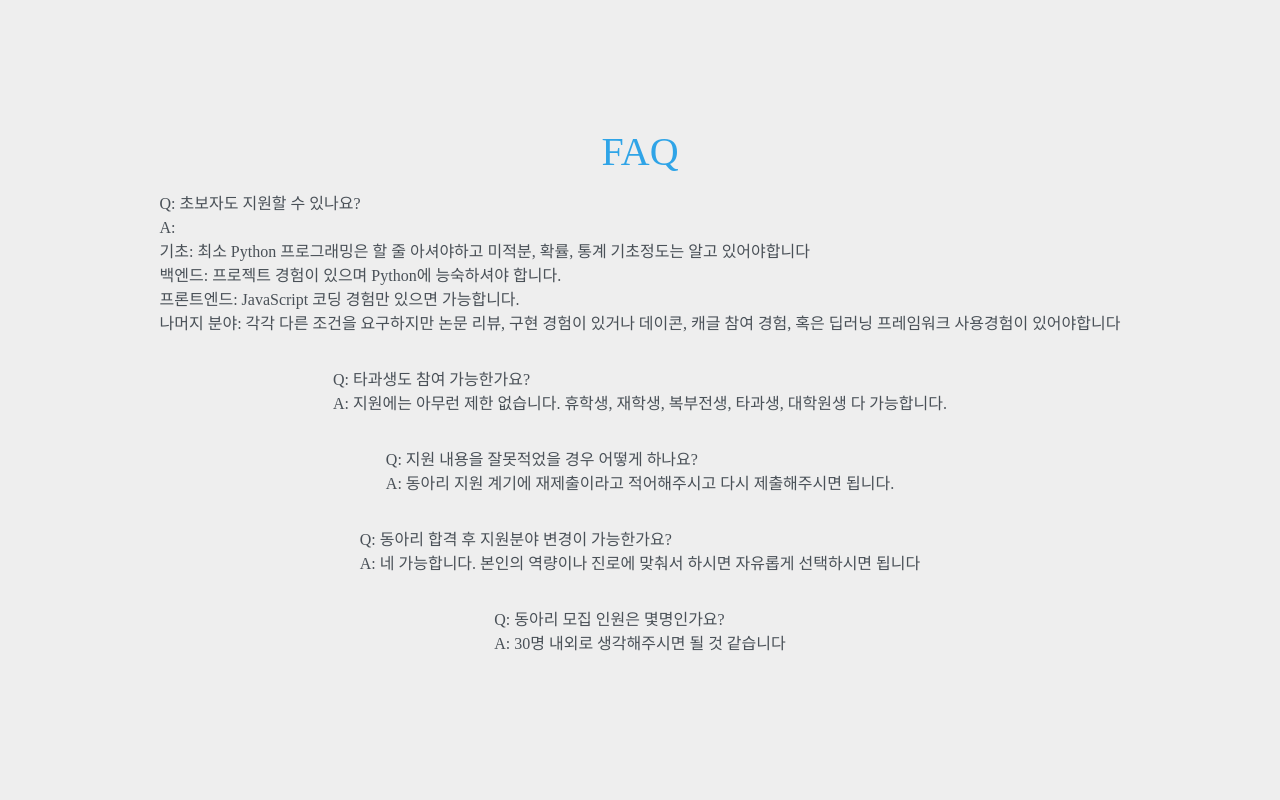
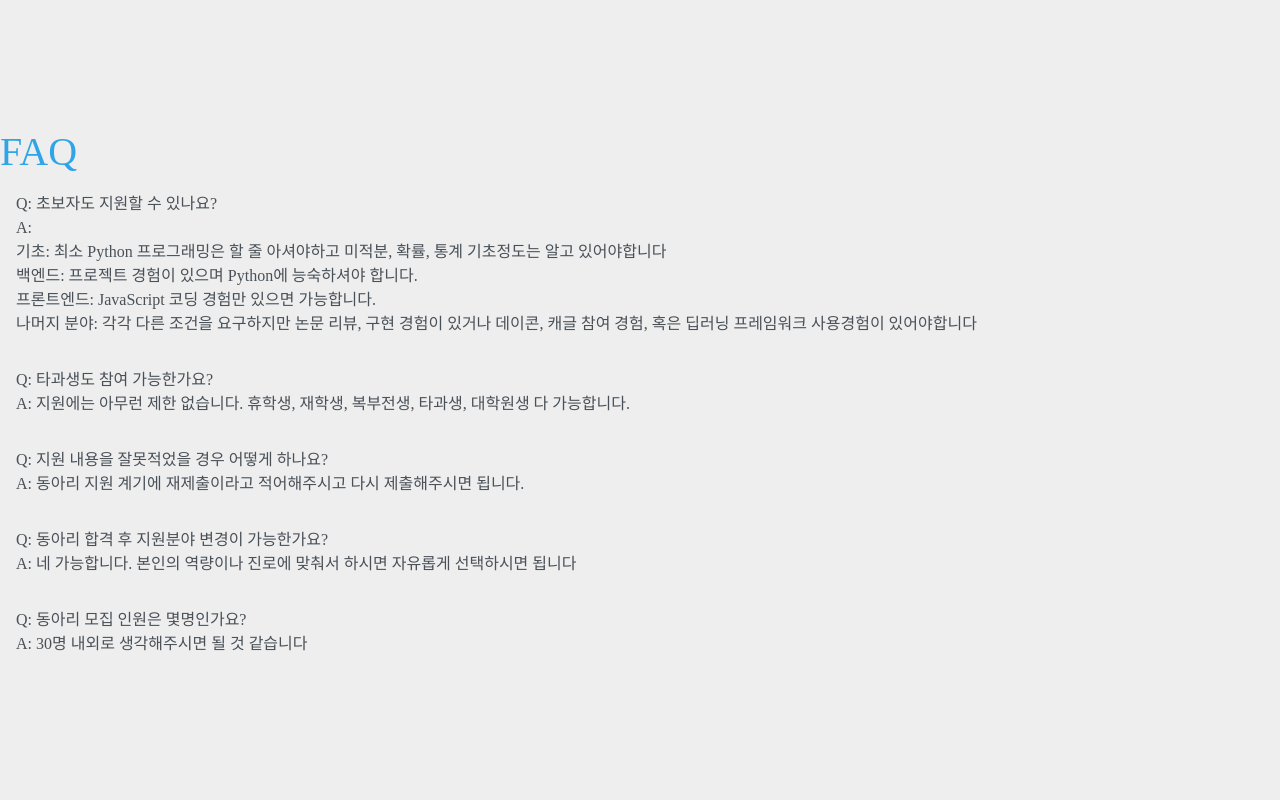
Before and after one commit to PNU-AID/AID_WEB_backend, a Python web app: template app/templates/faq.html in a window 1280 px wide. Shown: the part 75-875 px from the top of the page. Run offline with Jinja, Linux system fonts and the light colour scheme; the template is opened without the code that fills it, so the values that code supplies are empty; some web fonts are replaced.

Commit message:
fix: center -> start
- https 문제 해결중

```diff
--- a/app/templates/faq.html
+++ b/app/templates/faq.html
@@ -9,7 +9,7 @@
 {% block content %}
 {% include 'nav.html' %}
 
-<div class="d-flex flex-column justify-content-center align-items-center" style="height: 100vh;">
+<div class="d-flex flex-column justify-content-center align-items-start" style="height: 100vh;">
     <h1>FAQ</h1>
     <div class="d-flex flex-column p-3">
         <div>Q: 초보자도 지원할 수 있나요?</div>
```
